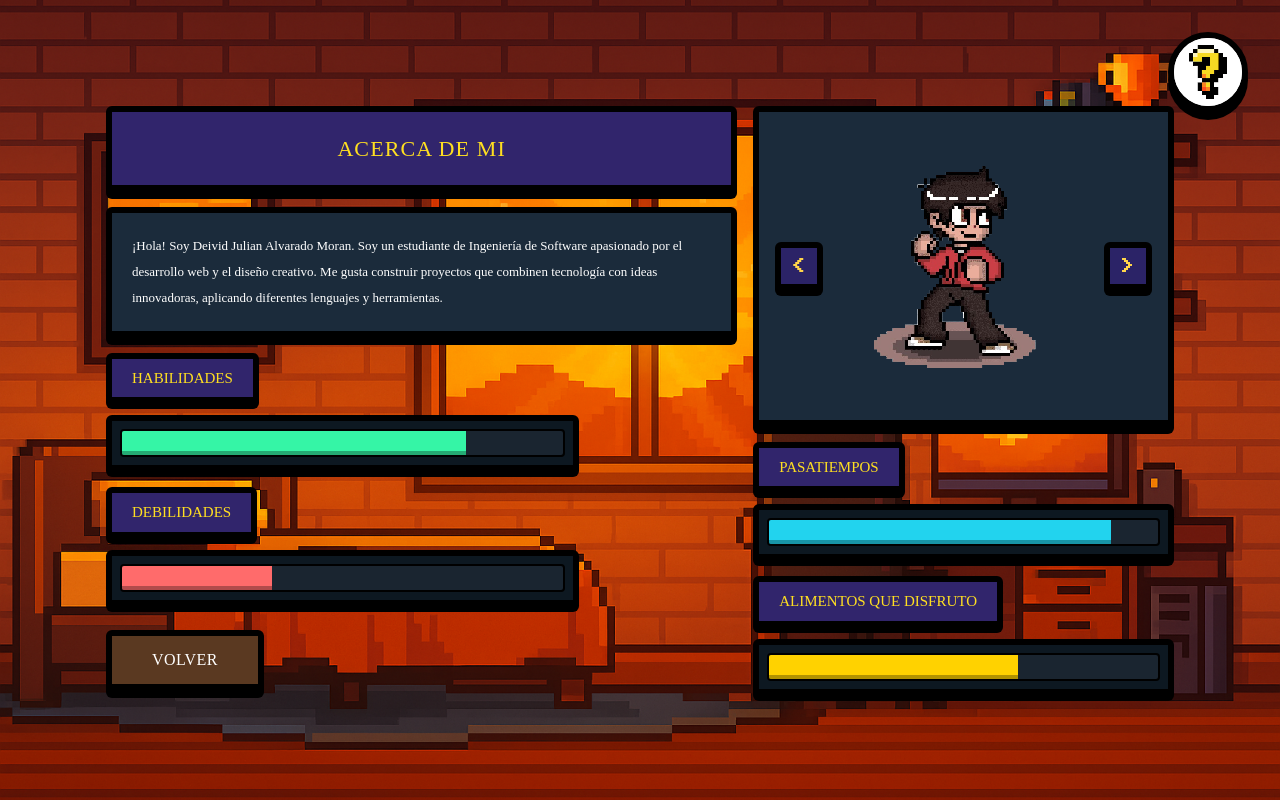
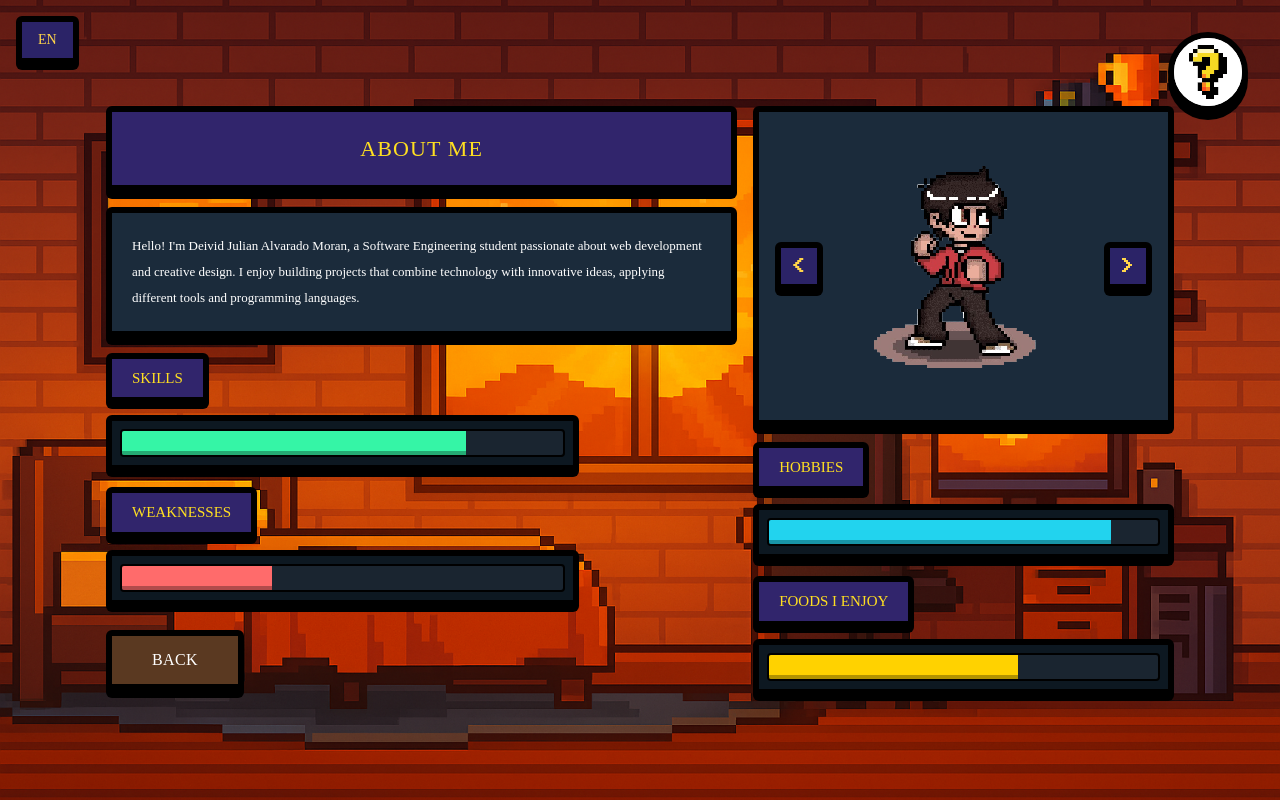
Before and after one commit to DeividJulian/Proyecto-Final, a Next.js app: page /acerca in a window 1280 px wide. Built offline with nearby package versions, Linux system fonts and the light colour scheme.

Commit message:
Implementacion de traductor en pagina opiniones

```diff
--- a/src/app/components/AcercademiPage.tsx
+++ b/src/app/components/AcercademiPage.tsx
@@ -4,14 +4,16 @@
 import Image from "next/image";
 import Link from "next/link";
 import { useEffect, useState } from "react";
+import LanguageSwitcher from "../components/i18n/LanguageSwitcher";
+import { useLang } from "../components/i18n/LangContext";
 
 type Theme = "light" | "dark";
 
 export default function AcercaPage() {
-  const aboutText =
-    "¡Hola! Soy Deivid Julian Alvarado Moran. " +
-    "Soy un estudiante de Ingeniería de Software apasionado por el desarrollo web y el diseño creativo. " +
-    "Me gusta construir proyectos que combinen tecnología con ideas innovadoras, aplicando diferentes lenguajes y herramientas.";
+  const { lang } = useLang();
+
+  // cargamos los textos según el idioma
+  const messages = require("../../messages/" + lang + ".json");
 
   // barras
   const [habilidades] = useState(78);
@@ -19,7 +21,7 @@ export default function AcercaPage() {
   const [pasatiempos] = useState(88);
   const [alimentos] = useState(64);
 
-  // tema sincronizado con Home (corrigiendo prefers-color-scheme)
+  // tema sincronizado con Home
   const [theme, setTheme] = useState<Theme>("light");
   useEffect(() => {
     const saved = (typeof window !== "undefined"
@@ -75,6 +77,8 @@ export default function AcercaPage() {
     ? "bg-[#0e2a3a] hover:bg-[#12384d] text-[#e5ff7a]"
     : "bg-[#5a3921] hover:bg-[#6e4528] text-white";
 
+  const aboutText = messages.about.description;
+
   return (
     <main className="min-h-screen w-full relative overflow-hidden flex items-center justify-center">
       {/* Fondo */}
@@ -83,6 +87,9 @@ export default function AcercaPage() {
         style={{ backgroundImage: `url("${bgUrl}")` }}
         aria-hidden
       />
+
+      {/* Botón idioma sincronizado con Home */}
+      <LanguageSwitcher />
 
       {/* Botón ayuda */}
       <div className="fixed top-8 right-8 z-50">
@@ -111,7 +118,7 @@ export default function AcercaPage() {
                 className="text-black text-[15px] leading-relaxed"
                 style={{ fontFamily: "Arial, sans-serif" }}
               >
-                Puedes dar click en cada sección para conocer más de mí.
+                {messages.about.helpTooltip}
               </p>
             </div>
             <div className="absolute -top-4 right-6 w-8 h-8 bg-white border-l-[8px] border-t-[8px] border-black rotate-45" />
@@ -128,7 +135,7 @@ export default function AcercaPage() {
               className={`${titleCard} border-[6px] border-black rounded-md shadow-[0_8px_0_#000]`}
             >
               <h1 className="text-center font-[PressStart] text-[22px] py-5 tracking-wider">
-                ACERCA DE MI
+                {messages.about.title}
               </h1>
             </div>
 
@@ -148,7 +155,7 @@ export default function AcercaPage() {
                   className={`inline-block ${chipBtn} px-5 py-2 border-[6px] border-black rounded-md font-[PressStart] text-[15px] shadow-[0_6px_0_#000] hover:shadow-[0_4px_0_#000] active:translate-y-1 transition-transform`}
                   type="button"
                 >
-                  HABILIDADES
+                  {messages.about.skillsTitle}
                 </button>
               </div>
               <div
@@ -175,7 +182,7 @@ export default function AcercaPage() {
                   className={`inline-block ${chipBtn} px-5 py-2 border-[6px] border-black rounded-md font-[PressStart] text-[15px] shadow-[0_6px_0_#000] hover:shadow-[0_4px_0_#000] active:translate-y-1 transition-transform`}
                   type="button"
                 >
-                  DEBILIDADES
+                  {messages.about.weaknessesTitle}
                 </button>
               </div>
               <div
@@ -200,7 +207,7 @@ export default function AcercaPage() {
                 href="/mapa"
                 className={`inline-block ${volverBtnClasses} border-[6px] border-black rounded-md shadow-[0_8px_0_#000] hover:shadow-[0_5px_0_#000] active:translate-y-1 transition-transform px-10 py-3 font-[PressStart] text-[16px] tracking-wide`}
               >
-                VOLVER
+                {messages.about.back}
               </Link>
             </div>
           </div>
@@ -210,7 +217,7 @@ export default function AcercaPage() {
             <div
               className={`${avatarPanel} border-[6px] border-black rounded-md shadow-[0_8px_0_#000] p-6 flex items-center justify-center min-h-[320px] relative`}
             >
-              {/* Flecha izquierda — con animación SOLO al presionar */}
+              {/* Flecha izquierda */}
               <button
                 type="button"
                 aria-label="Mostrar avatar"
@@ -231,7 +238,7 @@ export default function AcercaPage() {
                 />
               </div>
 
-              {/* Flecha derecha — con animación SOLO al presionar */}
+              {/* Flecha derecha */}
               <button
                 type="button"
                 aria-label="Mostrar foto"
@@ -254,7 +261,7 @@ export default function AcercaPage() {
                   className={`inline-block ${chipBtn} px-5 py-2 border-[6px] border-black rounded-md font-[PressStart] text-[15px] shadow-[0_6px_0_#000] hover:shadow-[0_4px_0_#000] active:translate-y-1 transition-transform`}
                   type="button"
                 >
-                  PASATIEMPOS
+                  {messages.about.hobbiesTitle}
                 </button>
               </div>
               <div className={`${meterShell} border-[6px] border-black rounded-md p-2 shadow-[0_6px_0_#000] w-full`}>
@@ -279,7 +286,7 @@ export default function AcercaPage() {
                   className={`inline-block ${chipBtn} px-5 py-2 border-[6px] border-black rounded-md font-[PressStart] text-[15px] shadow-[0_6px_0_#000] hover:shadow-[0_4px_0_#000] active:translate-y-1 transition-transform`}
                   type="button"
                 >
-                  ALIMENTOS QUE DISFRUTO
+                  {messages.about.foodsTitle}
                 </button>
               </div>
               <div className={`${meterShell} border-[6px] border-black rounded-md p-2 shadow-[0_6px_0_#000] w-full`}>
@@ -314,13 +321,14 @@ export default function AcercaPage() {
       {showHabilidadesModal && (
         <ModalBase onClose={() => setShowHabilidadesModal(false)}>
           <ModalContent
-            titulo="HABILIDADES"
+            titulo={messages.about.skillsTitle}
+            backLabel={messages.about.back}
             isDark={isDark}
             onClose={() => setShowHabilidadesModal(false)}
           >
-            <HabilidadBarraItem color="#35f5a6" titulo="Perseverancia" />
-            <HabilidadBarraItem color="#22d3ee" titulo="Creatividad" />
-            <HabilidadBarraItem color="#ffd200" titulo="Adaptibilidad" />
+            <HabilidadBarraItem color="#35f5a6" titulo={messages.about.skill1} />
+            <HabilidadBarraItem color="#22d3ee" titulo={messages.about.skill2} />
+            <HabilidadBarraItem color="#ffd200" titulo={messages.about.skill3} />
           </ModalContent>
         </ModalBase>
       )}
@@ -328,13 +336,14 @@ export default function AcercaPage() {
       {showDebilidadesModal && (
         <ModalBase onClose={() => setShowDebilidadesModal(false)}>
           <ModalContent
-            titulo="DEBILIDADES"
+            titulo={messages.about.weaknessesTitle}
+            backLabel={messages.about.back}
             isDark={isDark}
             onClose={() => setShowDebilidadesModal(false)}
           >
-            <HabilidadBarraItem color="#ff6b6b" titulo="Impaciencia" />
-            <HabilidadBarraItem color="#ff8c42" titulo="Perfeccionismo" />
-            <HabilidadBarraItem color="#e63946" titulo="Autocrítica" />
+            <HabilidadBarraItem color="#ff6b6b" titulo={messages.about.weak1} />
+            <HabilidadBarraItem color="#ff8c42" titulo={messages.about.weak2} />
+            <HabilidadBarraItem color="#e63946" titulo={messages.about.weak3} />
           </ModalContent>
         </ModalBase>
       )}
@@ -342,13 +351,14 @@ export default function AcercaPage() {
       {showPasatiemposModal && (
         <ModalBase onClose={() => setShowPasatiemposModal(false)}>
           <ModalContent
-            titulo="PASATIEMPOS"
+            titulo={messages.about.hobbiesTitle}
+            backLabel={messages.about.back}
             isDark={isDark}
             onClose={() => setShowPasatiemposModal(false)}
           >
-            <HabilidadBarraItem color="#22d3ee" titulo="Videojuegos" />
-            <HabilidadBarraItem color="#a78bfa" titulo="Programación" />
-            <HabilidadBarraItem color="#34d399" titulo="Música" />
+            <HabilidadBarraItem color="#22d3ee" titulo={messages.about.hobby1} />
+            <HabilidadBarraItem color="#a78bfa" titulo={messages.about.hobby2} />
+            <HabilidadBarraItem color="#34d399" titulo={messages.about.hobby3} />
           </ModalContent>
         </ModalBase>
       )}
@@ -356,13 +366,14 @@ export default function AcercaPage() {
       {showAlimentosModal && (
         <ModalBase onClose={() => setShowAlimentosModal(false)}>
           <ModalContent
-            titulo="ALIMENTOS QUE DISFRUTO"
+            titulo={messages.about.foodsTitle}
+            backLabel={messages.about.back}
             isDark={isDark}
             onClose={() => setShowAlimentosModal(false)}
           >
-            <HabilidadBarraItem color="#ffd200" titulo="Pizza" />
-            <HabilidadBarraItem color="#ff6b9d" titulo="Sushi" />
-            <HabilidadBarraItem color="#fb923c" titulo="Hamburguesas" />
+            <HabilidadBarraItem color="#ffd200" titulo={messages.about.food1} />
+            <HabilidadBarraItem color="#ff6b9d" titulo={messages.about.food2} />
+            <HabilidadBarraItem color="#fb923c" titulo={messages.about.food3} />
           </ModalContent>
         </ModalBase>
       )}
@@ -404,11 +415,13 @@ function ModalContent({
   children,
   isDark,
   onClose,
+  backLabel,
 }: {
   titulo: string;
   children: React.ReactNode;
   isDark: boolean;
   onClose: () => void;
+  backLabel: string;
 }) {
   const volverBtnClasses = isDark
     ? "bg-[#0e2a3a] hover:bg-[#12384d] text-[#e5ff7a]"
@@ -428,7 +441,7 @@ function ModalContent({
           className={`${volverBtnClasses} border-[6px] border-black rounded-md shadow-[0_8px_0_#000] hover:shadow-[0_5px_0_#000] active:translate-y-1 transition-transform px-12 py-3 font-[PressStart] text-[16px] tracking-wide`}
           type="button"
         >
-          VOLVER
+          {backLabel}
         </button>
       </div>
     </>
--- a/src/messages/en.json
+++ b/src/messages/en.json
@@ -36,4 +36,50 @@
     "card3Title": "Project 3",
     "viewProject": "VIEW PROJECT"
   }
+,
+"about": {
+  "title": "ABOUT ME",
+  "description": "Hello! I'm Deivid Julian Alvarado Moran, a Software Engineering student passionate about web development and creative design. I enjoy building projects that combine technology with innovative ideas, applying different tools and programming languages.",
+  "helpTooltip": "You can click each section to learn more about me.",
+
+  "skillsTitle": "SKILLS",
+  "weaknessesTitle": "WEAKNESSES",
+  "hobbiesTitle": "HOBBIES",
+  "foodsTitle": "FOODS I ENJOY",
+  "back": "BACK",
+
+  "skill1": "Perseverance",
+  "skill2": "Creativity",
+  "skill3": "Adaptability",
+
+  "weak1": "Impatience",
+  "weak2": "Perfectionism",
+  "weak3": "Self-criticism",
+
+  "hobby1": "Video games",
+  "hobby2": "Programming",
+  "hobby3": "Music",
+
+  "food1": "Pizza",
+  "food2": "Sushi",
+  "food3": "Burgers"
 }
+
+,
+"opiniones": {
+  "title": "REVIEWS",
+  "helpAria": "Help for reviews section",
+  "helpText": "In this section you can watch video reviews.",
+  "helpTail": "to go back to the map when you finish.",
+  "bubble": "Here you can find feedback and opinions about my work and projects.",
+
+  "video1": "Review 1",
+  "video2": "Review 2",
+  "video3": "Review 3",
+  "video4": "Review 4",
+  "playPrefix": "Play"
+}
+
+
+
+}
--- a/src/messages/es.json
+++ b/src/messages/es.json
@@ -36,4 +36,50 @@
     "card3Title": "Proyecto 3",
     "viewProject": "VER PROYECTO"
   }
+,
+
+"about": {
+  "title": "ACERCA DE MI",
+  "description": "¡Hola! Soy Deivid Julian Alvarado Moran. Soy un estudiante de Ingeniería de Software apasionado por el desarrollo web y el diseño creativo. Me gusta construir proyectos que combinen tecnología con ideas innovadoras, aplicando diferentes lenguajes y herramientas.",
+  "helpTooltip": "Puedes dar clic en cada sección para conocer más de mí.",
+
+  "skillsTitle": "HABILIDADES",
+  "weaknessesTitle": "DEBILIDADES",
+  "hobbiesTitle": "PASATIEMPOS",
+  "foodsTitle": "ALIMENTOS QUE DISFRUTO",
+  "back": "VOLVER",
+
+  "skill1": "Perseverancia",
+  "skill2": "Creatividad",
+  "skill3": "Adaptabilidad",
+
+  "weak1": "Impaciencia",
+  "weak2": "Perfeccionismo",
+  "weak3": "Autocrítica",
+
+  "hobby1": "Videojuegos",
+  "hobby2": "Programación",
+  "hobby3": "Música",
+
+  "food1": "Pizza",
+  "food2": "Sushi",
+  "food3": "Hamburguesas"
 }
+
+,
+"opiniones": {
+  "title": "OPINIONES",
+  "helpAria": "Ayuda de la sección opiniones",
+  "helpText": "En esta sección puedes ver opiniones en formato de video.",
+  "helpTail": "para regresar al mapa cuando termines.",
+  "bubble": "Aquí podrás encontrar opiniones sobre mis trabajos y proyectos.",
+
+  "video1": "Opinión 1",
+  "video2": "Opinión 2",
+  "video3": "Opinión 3",
+  "video4": "Opinión 4",
+  "playPrefix": "Reproducir"
+}
+
+
+}
```
Also changed, not shown: src/app/components/OpinionesPage.tsx (+28 -14 lines).
